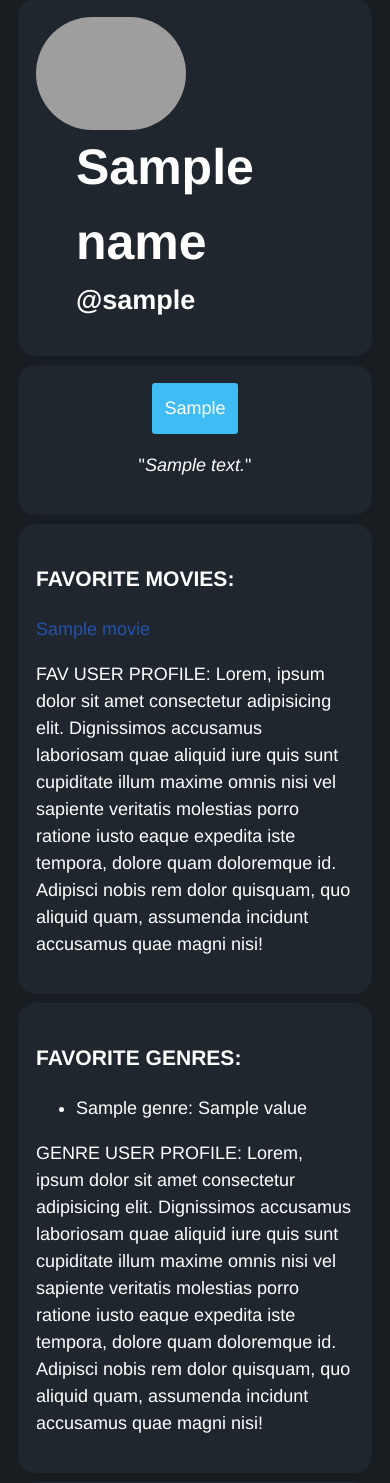
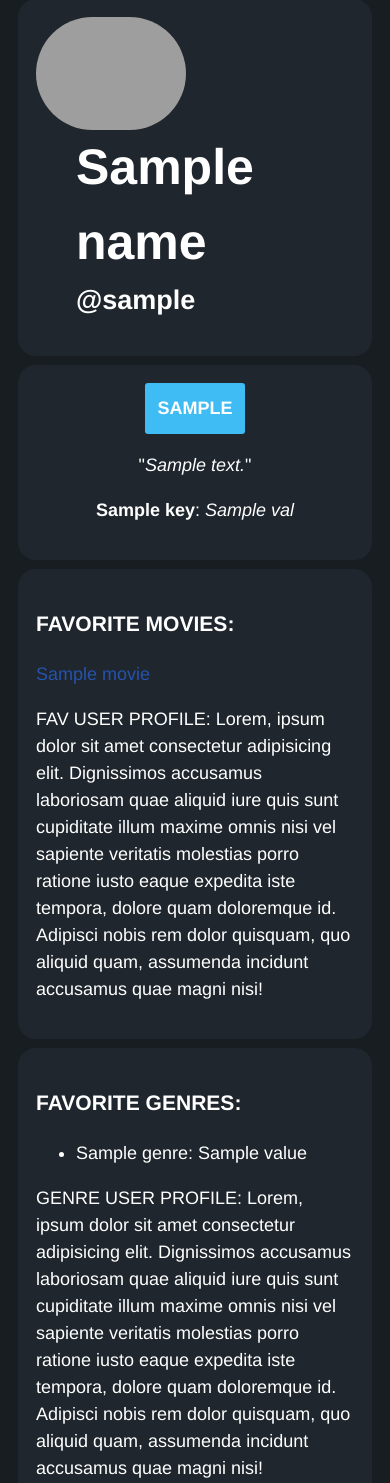
Before and after one commit to MichaelToast/letterboxdScraper, a Flask app: template templates/data.html in a window 390 px wide. Shown: the part 140-1623 px from the top of the page. Run offline with Flask 3, Linux system fonts and the light colour scheme; the template is opened without the code that fills it: most values are stand-ins (such as "Sample title", 1, 10 or a date in 2020); grey boxes are pictures that could not be loaded.

Commit message:
Added bio stats and responsive CSS for Account Type

```diff
--- a/main.py
+++ b/main.py
@@ -28,8 +28,6 @@ numberPercentages = [] # (1%)
 ratingData = []
 def ratingPercentages(doc, userData):
     ratings = doc.findAll("li", attrs={"class": "rating-histogram-bar"})
-    print("RATINGS")
-    print(ratings)
     for rating in ratings:
         section = (rating.text.strip())
         if (section != ''):
@@ -66,6 +64,22 @@ def getUserName(doc):
 def getAccountName(doc):
     accountName =(doc.find("span", attrs={"class": "displayname tooltip"}))
     return (accountName["title"])
+
+def totalRatings(doc, userData):
+    dataBlocks = (doc.find('div', attrs={"class":"profile-stats js-profile-stats"})).findAll("h4")
+
+    for block in dataBlocks:
+        value = block.find('span', class_='value').text
+        definition = block.find('span', class_='definition').text
+        userData['profileStats'][definition] = value
+    return
+
+def getBio(doc, userData):
+    bioBlock = (doc.find('section', attrs={"class":"profile-person-bio section"}))
+    if (bioBlock != None):
+        bioBlock = bioBlock.find('p').text.strip()
+    userData['bio'] = bioBlock
+
 
 # Collecting Genres and Directors
 def __diaryReadThrough__(doc, userData):
@@ -169,6 +183,7 @@ def dataCollector(url):
     'pfp': '',
     'bio': '',
     'paidAccount': False,
+    'profileStats': {},
     'ratingStats': [],
     'favMovies': [],
     'favGenres': {"Action": 0, "Adventure":0, "Animation":0, "Comedy":0, "Crime":0, "Documentary":0,
@@ -196,12 +211,8 @@ def dataCollector(url):
     userData['name']['accountName'] = getAccountName(doc)
     userData['name']['userName'] = getUserName(doc)
 
-    bioBlock = (doc.find('section', attrs={"class":"profile-person-bio section"}))
-    #print(bioBlock)
-    if (bioBlock != None):
-        bioBlock = bioBlock.find('p').text.strip()
-        print(bioBlock)
-    userData['bio'] = bioBlock
+    getBio(doc, userData)
+    totalRatings(doc, userData)
 
     return userData
 
--- a/moviesPage.py
+++ b/moviesPage.py
@@ -16,7 +16,7 @@ def home():
             # print(f'{userData['name']['accountName']}')
             topGenres = sorted(userData['favGenres'].items(), key=lambda x: x[1], reverse=True)[:10]
             topDirectors = sorted(userData['favDirectors'].items(), key=lambda x: x[1], reverse=True)[:5]
-            print(userData['ratingStats'])
+            # print(userData['ratingStats'])
             # Now, I have to pass the link through the data collection functions
             return render_template('data.html', posts=userData, genres=topGenres, directors=topDirectors)
     return render_template('home.html', errorMessage=message)
--- a/static/style/style.css
+++ b/static/style/style.css
@@ -93,6 +93,7 @@ img {
     padding: 12px;
     border: 20px;
     border-radius: 3px;
+    font-weight: bold;
 }
 
 .standard {
@@ -107,11 +108,19 @@ img {
     background-color: #00E054;
 }
 
+#key {
+    font-weight: bold;
+}
+
+#value {
+    font-style: italic;
+}
 
 @media screen and (max-width: 768px) {
     .wrapper {
-        grid-template-columns: 1fr;  /* Single column layout */
-        grid-template-rows: repeat(4, auto);  /* Stack sections vertically */
+        /* Single column layout */
+        grid-template-columns: 1fr;
+        grid-template-rows: repeat(4, auto);
     }
 
     .main-content {
--- a/templates/data.html
+++ b/templates/data.html
@@ -22,8 +22,18 @@
             </div>
 
             <div class="user-bio">
-                <span id="user-type" class='{{"pro" if posts.name.accountType == 'Pro' else 'patron' if posts.name.accountType == 'Patron' else 'standard'}}'>{{ posts.name.accountType }}</span>
+                <span id="user-type" class='{{"pro" if posts.name.accountType == 'Pro' else 'patron' if posts.name.accountType == 'Patron' else 'standard'}}'>{{ posts.name.accountType | upper }}</span>
                 <p>"<i>{{ posts.bio }}</i>"</p>
+                <p>
+                    {% for key, val in posts.profileStats.items() %}
+                    <span>
+                        <span id="key">{{ key }}</span>: <span id="value">{{ val }}</span>
+                        {% if not loop.last %}
+                            <span style="font-weight: bold;">|</span>
+                        {% endif %}
+                    </span>
+                    {% endfor %}
+                </p>
             </div>
 
             <div class="fav-movies">
```
